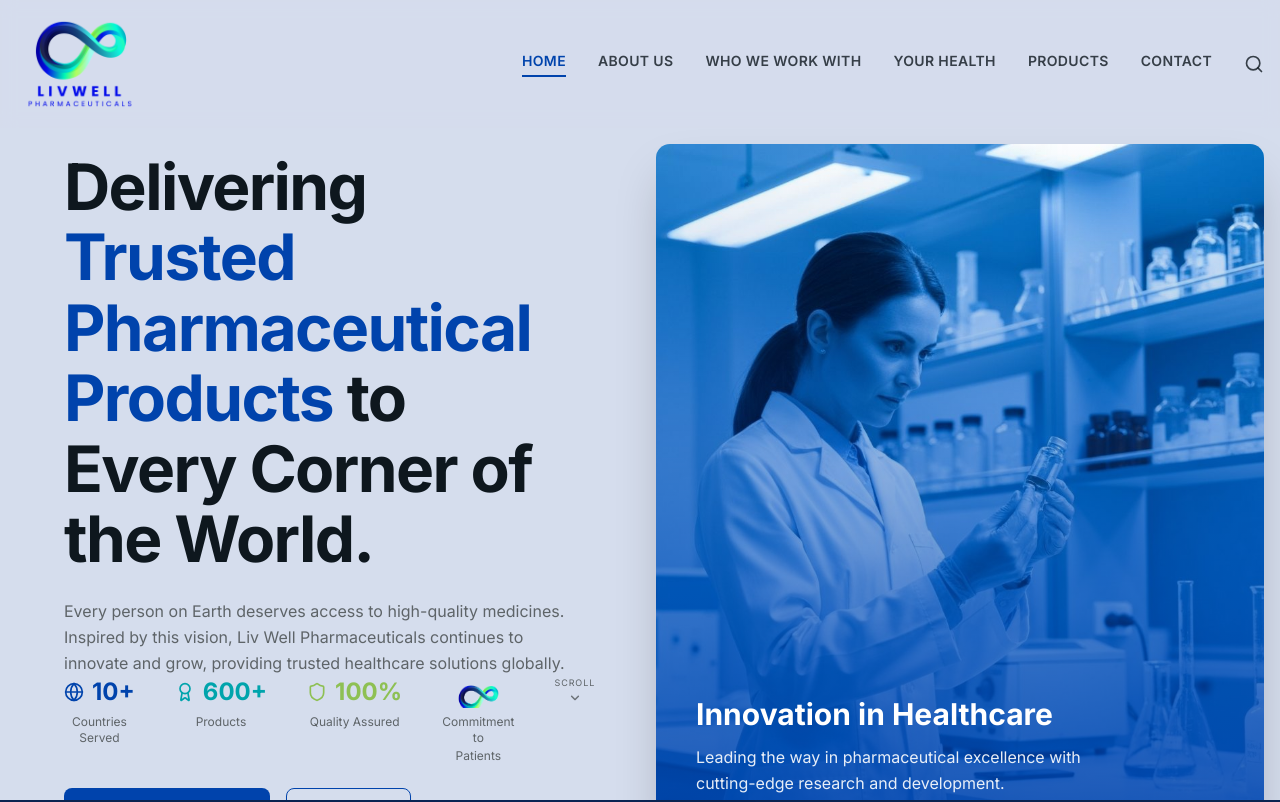
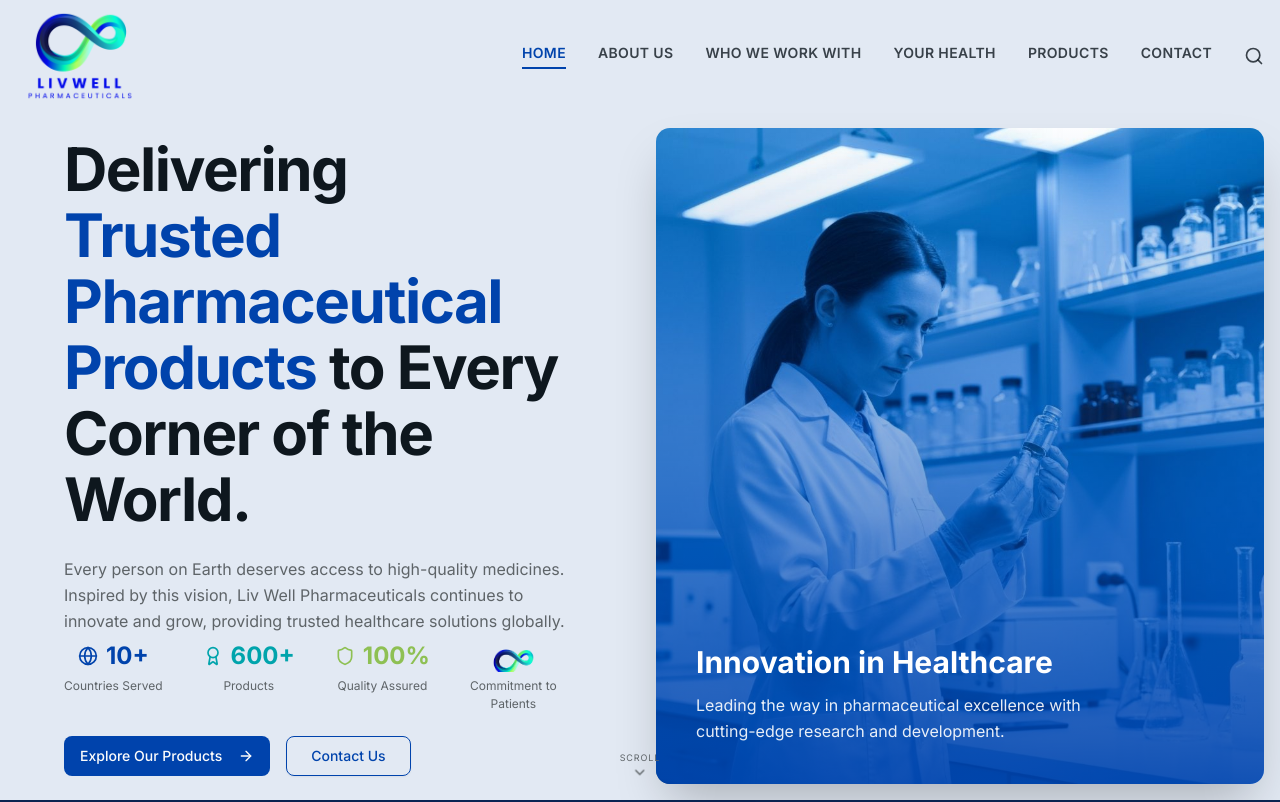
Before and after one commit to jfsilval/v0-liv-well-landing-page, a Next.js app: page / in a window 1280 px wide. Shown: the top 802 px of the page. Built offline with nearby package versions, Linux system fonts and the light colour scheme.

Commit message:
fix: align navigation and hero sections with specs
Restore navigation bg, correct height, and fix logo overflow. Adjust hero section scroll indicator and background. Correct About/WWWW hero sections and FAQ background.

```diff
--- a/components/about/about-hero.tsx
+++ b/components/about/about-hero.tsx
@@ -5,8 +5,8 @@ import { ChevronDown } from "lucide-react"
 
 export function AboutHero() {
   return (
-    <section className="relative overflow-hidden mt-32 bg-[#d5dded]">
-      <div className="relative h-[calc(100vh-8rem)]">
+    <section className="relative overflow-hidden mt-28 bg-primary/10">
+      <div className="relative h-[calc(100vh-7rem)]">
         {/* Background image */}
         <Image
           src="/about-hero.jpg"
--- a/components/accordion-section.tsx
+++ b/components/accordion-section.tsx
@@ -37,7 +37,7 @@ const faqs = [
 
 export function AccordionSection() {
   return (
-    <section className="py-20 bg-[#d5dded]">
+    <section className="py-20 bg-primary/10">
       <div className="container mx-auto px-4">
         <div className="max-w-4xl mx-auto">
           <div className="text-center mb-12">
--- a/components/hero-section.tsx
+++ b/components/hero-section.tsx
@@ -6,16 +6,16 @@ import { Shield, Award, Globe, ChevronDown, ArrowRight } from "lucide-react"
 
 export function HeroSection() {
   return (
-    <section className="relative min-h-screen overflow-hidden pt-32">
-      {/* Background - matching nav color */}
-      <div className="absolute inset-0 bg-[#d5dded]" />
+    <section className="relative min-h-screen overflow-hidden pt-28">
+      {/* Background - primary at 10% opacity */}
+      <div className="absolute inset-0 bg-primary/10" />
 
-      <div className="grid lg:grid-cols-2 h-[calc(100vh-8rem)] pb-4">
+      <div className="relative grid lg:grid-cols-2 h-[calc(100vh-7rem)]">
         {/* Left content */}
         <div className="flex flex-col justify-between px-8 lg:px-16 relative z-10 py-6">
           {/* Top: heading + paragraph */}
           <div className="max-w-xl space-y-6">
-            <h1 className="text-5xl lg:text-[3.5rem] xl:text-[4rem] font-bold leading-[1.1] tracking-tight">
+            <h1 className="text-5xl lg:text-6xl font-bold leading-[1.1] tracking-tight">
               {"Delivering "}
               <span className="text-primary">Trusted Pharmaceutical Products</span>
               {" to Every Corner of the World."}
@@ -27,7 +27,7 @@ export function HeroSection() {
             </p>
           </div>
 
-          {/* Bottom: stats, buttons, scroll */}
+          {/* Bottom: stats + buttons */}
           <div className="max-w-xl space-y-6">
             {/* Stats row */}
             <div className="flex items-start gap-6 lg:gap-10">
@@ -65,12 +65,6 @@ export function HeroSection() {
                 </div>
                 <p className="text-xs text-muted-foreground">Commitment to</p>
                 <p className="text-xs text-muted-foreground -mt-1">Patients</p>
-              </div>
-
-              {/* Scroll indicator */}
-              <div className="flex flex-col items-center gap-1 ml-auto">
-                <span className="text-[9px] tracking-widest uppercase text-muted-foreground">Scroll</span>
-                <ChevronDown className="h-3.5 w-3.5 animate-bounce text-muted-foreground" />
               </div>
             </div>
 
@@ -111,6 +105,12 @@ export function HeroSection() {
             </div>
           </div>
         </div>
+
+        {/* Scroll indicator - absolute bottom center of entire hero frame */}
+        <div className="absolute bottom-4 left-1/2 -translate-x-1/2 z-20 flex flex-col items-center gap-1">
+          <span className="text-[9px] tracking-widest uppercase text-muted-foreground">Scroll</span>
+          <ChevronDown className="h-4 w-4 animate-bounce text-muted-foreground" />
+        </div>
       </div>
     </section>
   )
--- a/components/navigation.tsx
+++ b/components/navigation.tsx
@@ -41,12 +41,12 @@ export function Navigation() {
       className={cn(
         "fixed top-0 left-0 right-0 z-50 transition-all duration-300",
         isScrolled
-          ? "bg-[#d5dded]/95 backdrop-blur-md shadow-md"
-          : "bg-[#d5dded]/80 backdrop-blur-sm",
+          ? "bg-primary/10 backdrop-blur-md shadow-md"
+          : "bg-transparent",
       )}
     >
       <div className="container mx-auto px-4">
-        <div className="flex items-center justify-between h-32">
+        <div className="flex items-center justify-between h-28">
           {/* Logo */}
           <Link href="/" className="flex items-center shrink-0">
             <Image
--- a/components/who-we-work-with/wwww-hero.tsx
+++ b/components/who-we-work-with/wwww-hero.tsx
@@ -5,8 +5,8 @@ import { ChevronDown } from "lucide-react"
 
 export function WwwwHero() {
   return (
-    <section className="relative overflow-hidden mt-32 bg-[#d5dded]">
-      <div className="relative h-[calc(100vh-8rem)]">
+    <section className="relative overflow-hidden mt-28 bg-primary/10">
+      <div className="relative h-[calc(100vh-7rem)]">
         <Image
           src="/who-we-work-with-hero.jpg"
           alt="Global pharmaceutical partnerships"
```
